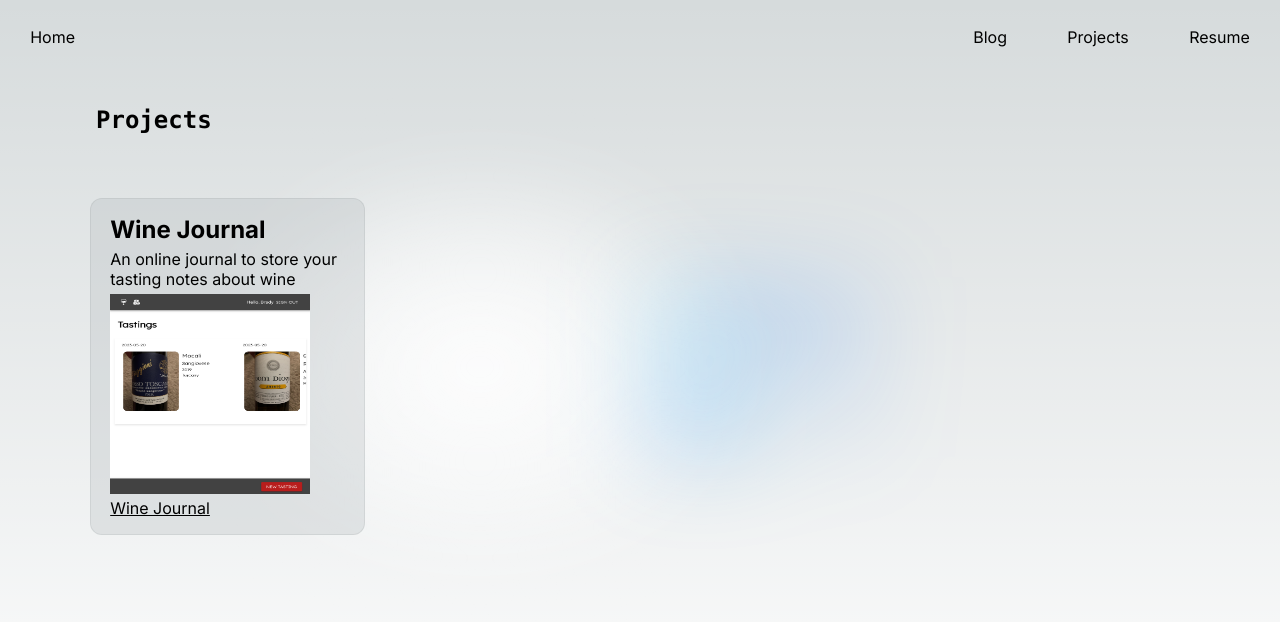
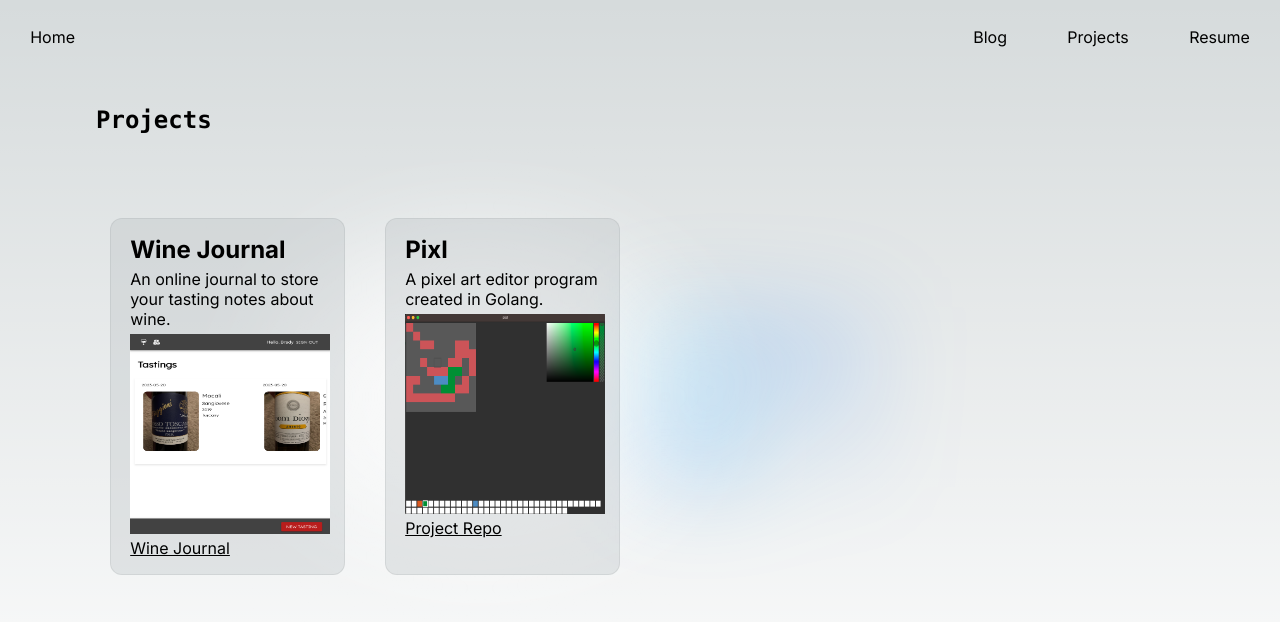
Before and after one commit to bpeterson1663/portfolio, a Next.js app: page /projects in a window 1280 px wide. Shown: the top 622 px of the page. Built offline with nearby package versions, Linux system fonts and the light colour scheme.

Commit message:
feat(projects): add pixl project and styling

```diff
--- a/src/app/projects/components/project-card.module.scss
+++ b/src/app/projects/components/project-card.module.scss
@@ -1,5 +1,6 @@
 .project-card {
     max-width: 300px;
+    margin: 20px;
 
     p {
         margin: 5px 0;
--- a/src/app/projects/components/project-card.tsx
+++ b/src/app/projects/components/project-card.tsx
@@ -5,7 +5,7 @@ import Link from "next/link";
 import styles from '@/app/projects/components/project-card.module.scss'
 
 export function ProjectCard({title, description, imageUrl, projectRepo, url}: Project) {
-    console.log(url)
+
     return (
         <Card className={styles['project-card']}>
         <h2>{title}</h2>
--- a/src/app/projects/page.tsx
+++ b/src/app/projects/page.tsx
@@ -6,9 +6,15 @@ export default function Page() {
   const PROJECTS: Project[] = [{
     id: "1",
     title: "Wine Journal",
-    description: "An online journal to store your tasting notes about wine",
+    description: "An online journal to store your tasting notes about wine.",
     imageUrl: "/static/wine-journal.png",
     url: "https://wine-journal-711ef.web.app/"
+  }, {
+    id: "2",
+    title: "Pixl",
+    description: "A pixel art editor program created in Golang.",
+    imageUrl: "/static/pixl-art-editor.png",
+    projectRepo: "https://github.com/bpeterson1663/go-pixl",
   }]
 
   return (
```
Also changed, not shown: public/static/pixl-art-editor.png (added).
